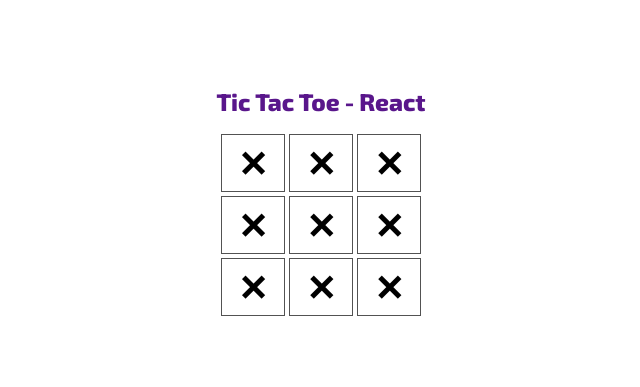
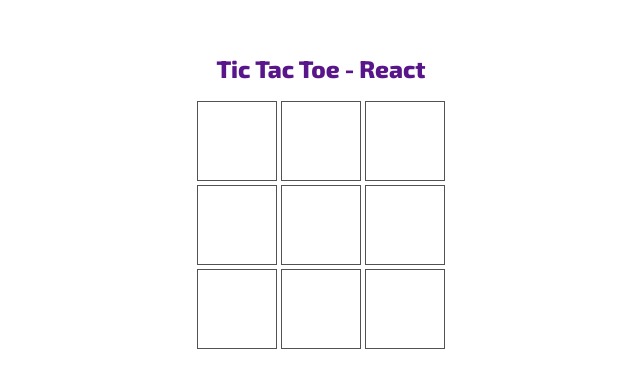
Before and after one commit to RajDeshmukh2001/tic-tac-toe-react, a React (Vite) app: page / in a window 1280 px wide. Shown: the part 199-586 px from the top of the page, without its empty margins (319-959 px from the left). Built offline with nearby package versions, Linux system fonts and the light colour scheme.

Commit message:
feat: add click handler to mark square with X

```diff
--- a/src/components/Square.tsx
+++ b/src/components/Square.tsx
@@ -1,6 +1,19 @@
+import { useState } from "react"
+
 const Square = () => {
+    const [value, setValue] = useState<string | null>(null);
+
+    const handleClick = () => {
+        setValue("X")
+    }
+
     return (
-        <button className="px-4 py-2 text-4xl font-extrabold border border-neutral-600">✕</button>
+        <button
+            className="w-20 h-20 px-4 py-2 text-4xl font-extrabold border border-neutral-600 flex items-center justify-center"
+            onClick={handleClick}
+        >
+            {value}
+        </button>
     )
 }
 
```
